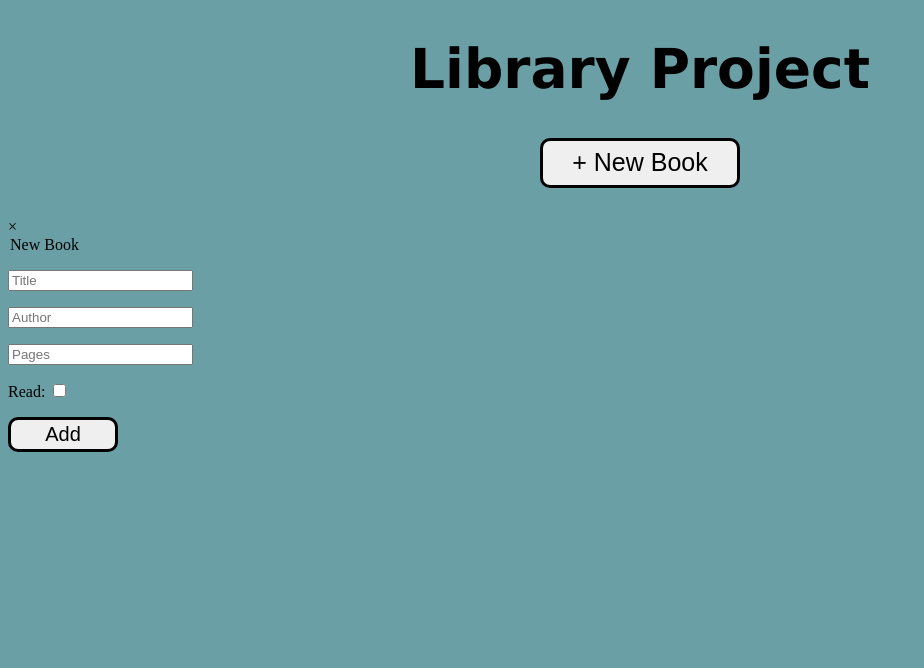
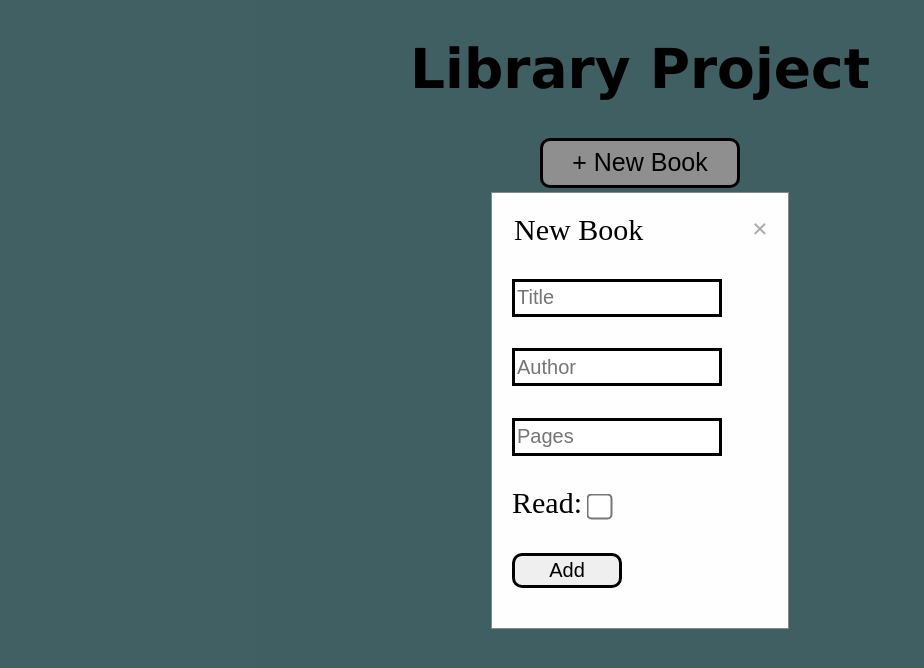
Before and after one commit to NabeelFarooq/Library, a plain HTML site: page index.html in a window 1280 px wide. Both pictures are taken after a click on the button "+ New Book". Shown: the whole page, without its empty margins (0-924 px from the left). Drawn offline with Linux system fonts and the light colour scheme.

Commit message:
Finish the project

```diff
--- a/Style.css
+++ b/Style.css
@@ -91,3 +91,64 @@ button:focus {
     border-radius: 10px;
     border: solid 3px black;
 }
+
+
+input#title{
+    height: 30px;
+    width: 200px;
+    font-size: 20px;
+    border: solid 3px black;
+}
+
+input#author{
+    height: 30px;
+    width: 200px;
+    font-size: 20px;
+    border: solid 3px black;
+}
+
+input#pages{
+    height: 30px;
+    width: 200px;
+    font-size: 20px;
+    border: solid 3px black;
+}
+input[type=checkbox]{
+    transform: scale(2);
+}
+
+#popUp{
+    display: none;
+    position: fixed;
+    z-index: 1;
+    left: 0;
+    top: 0;
+    width: 100%;
+    height: 100%;
+    overflow: auto;
+    background-color: rgb(0,0,0);
+    background-color: rgba(0,0,0,0.4);
+    font-size: 30px;
+}
+
+#form{
+    background-color: #fefefe;
+    margin: 15% auto;
+    padding: 20px;
+    border: 1px solid #888;
+    width: 20%;
+}
+
+.close{
+    color: #aaa;
+    float: right;
+    font-size: 28px;
+    font-weight: bold;
+}
+
+.close:hover,
+.close:focus{
+    color: black;
+    cursor: pointer;
+    text-decoration: none;
+}
```
